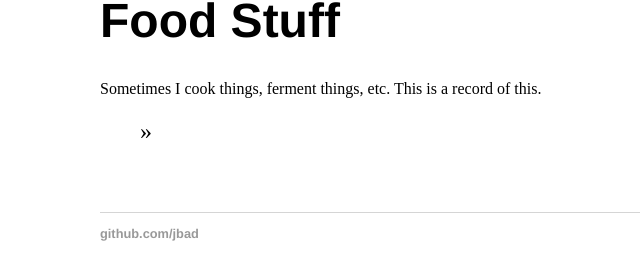
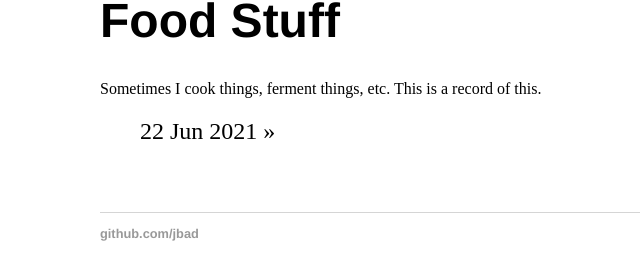
Before and after one commit to JBad/jbad.github.io, a Jekyll site: the page built from food/index.html, in a window 1280 px wide. Shown: the part 117-397 px from the top of the page, without its empty margins (92-732 px from the left). Built offline with Jekyll 4.4.1, drawn with Linux system fonts in a browser that asks for light colours.

Commit message:
remove stupid s

```diff
--- a/food/index.html
+++ b/food/index.html
@@ -7,7 +7,7 @@ title: Food Stuff
 Sometimes I cook things, ferment things, etc.  This is a record of this.
 	<ul class="posts">
 
-	  {% for posts in site.categories.food %}
+	  {% for post in site.categories.food %}
 	    <li><span>
 		    {{ post.date | date_to_string }}</span> »
 		    <a href="{{ post.url }}" title="{{ post.title }}">{{ food.title }}<br>
```
